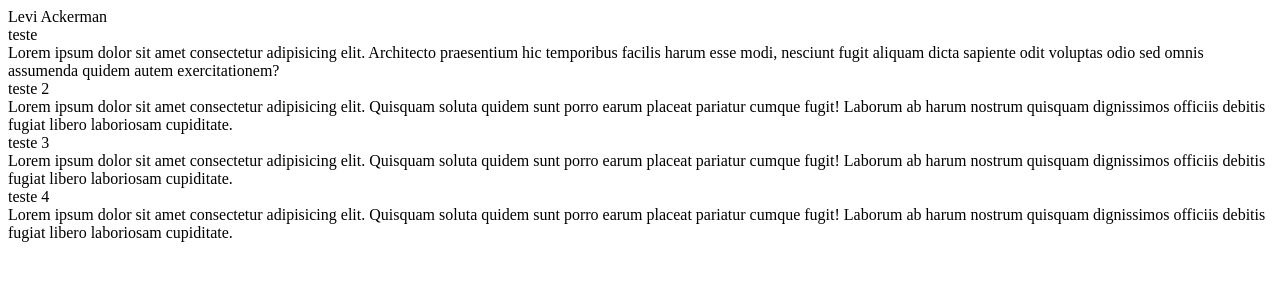
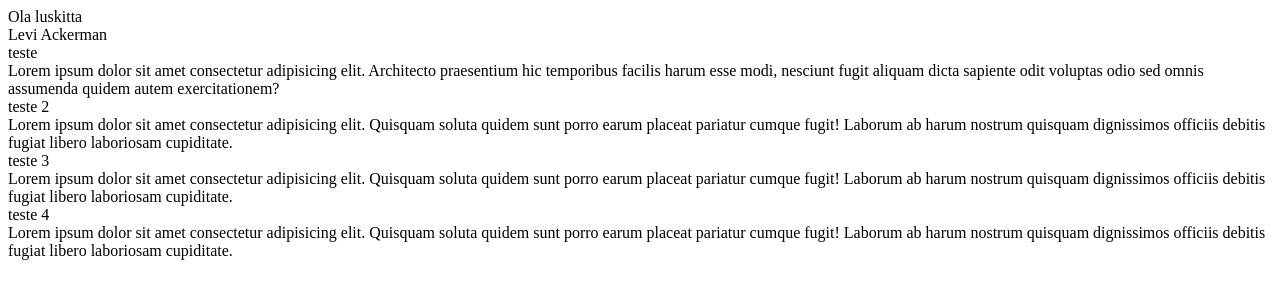
Before and after one commit to emersonlopxs/orange_dynamics, a plain HTML site: page index.html in a window 1280 px wide. Drawn offline with Linux system fonts and the light colour scheme.

Commit message:
Here we go again

```diff
--- a/index.html
+++ b/index.html
@@ -7,6 +7,7 @@
   <title>Document</title>
 </head>
 <body>
+  Ola luskitta<br>
   Levi Ackerman<br>
   teste<br>
   Lorem ipsum dolor sit amet consectetur adipisicing elit. Architecto praesentium hic temporibus facilis harum esse modi, nesciunt fugit aliquam dicta sapiente odit voluptas odio sed omnis assumenda quidem autem exercitationem?<br>
```
